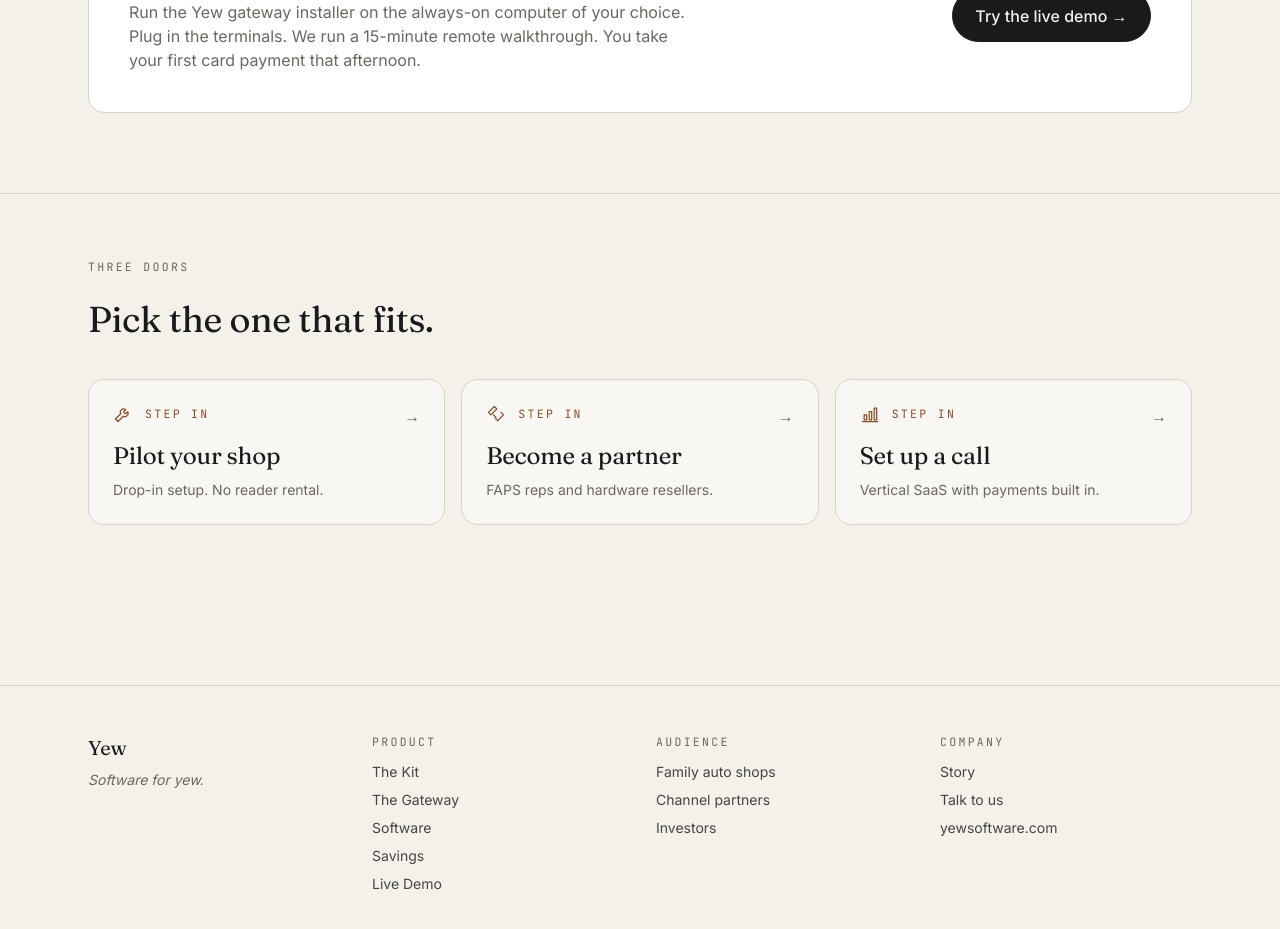
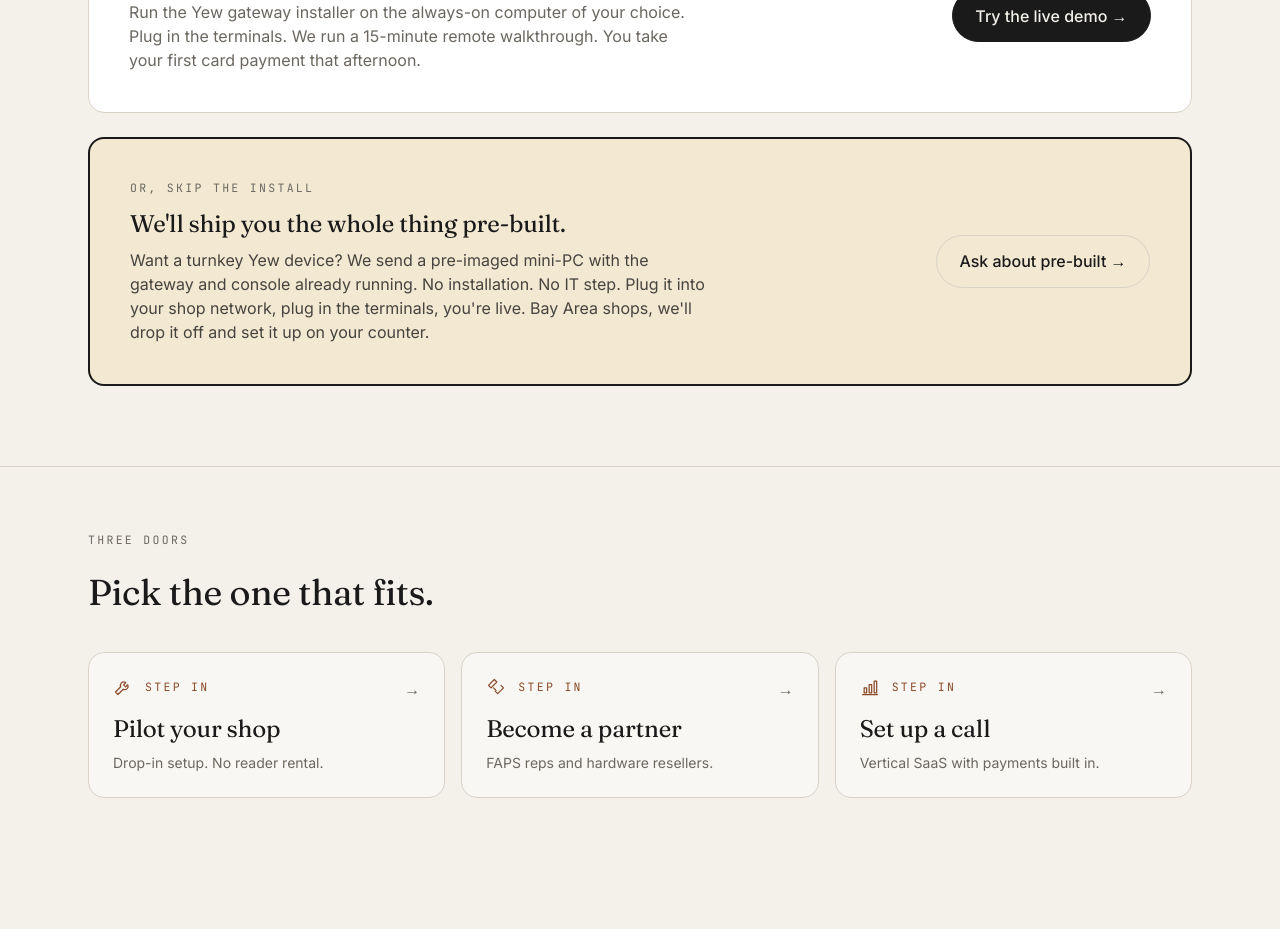
Before and after one commit to andy139/yew-demo-portal, a Next.js app: page /the-kit in a window 1280 px wide. Shown: the part 1360-2289 px from the top of the page. Built offline with nearby package versions, Linux system fonts and the light colour scheme.

Commit message:
content: separate 'pre-built Yew device — no install required' callout on /the-kit

```diff
--- a/app/the-kit/page.tsx
+++ b/app/the-kit/page.tsx
@@ -69,6 +69,20 @@
           <Link href="/demo" className="btn-primary">Try the live demo →</Link>
         </div>
       </div>
+
+      {/* Pre-built Yew device — separate option */}
+      <div className="mt-6 rounded-2xl border-2 border-[color:var(--text)] bg-[color:var(--accent)]/15 p-8 md:p-10">
+        <div className="flex flex-col md:flex-row md:items-center md:justify-between gap-4">
+          <div>
+            <p className="label mb-3">Or, skip the install</p>
+            <p className="font-display text-2xl">We&apos;ll ship you the whole thing pre-built.</p>
+            <p className="text-[color:var(--text)]/80 mt-2 max-w-xl">
+              Want a turnkey Yew device? We send a pre-imaged mini-PC with the gateway and console already running. No installation. No IT step. Plug it into your shop network, plug in the terminals, you&apos;re live. Bay Area shops, we&apos;ll drop it off and set it up on your counter.
+            </p>
+          </div>
+          <Link href="/talk?audience=shop" className="btn-secondary">Ask about pre-built →</Link>
+        </div>
+      </div>
     </div>
   );
 }
```
